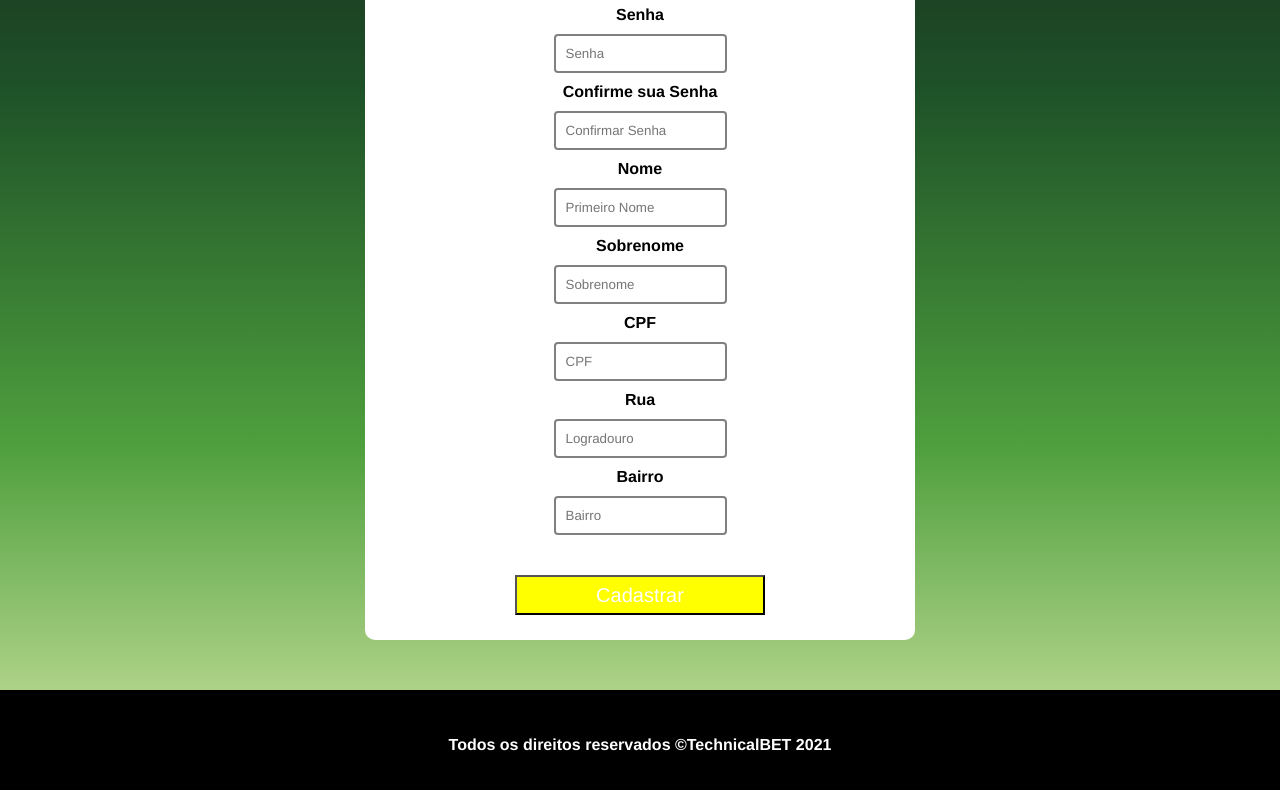
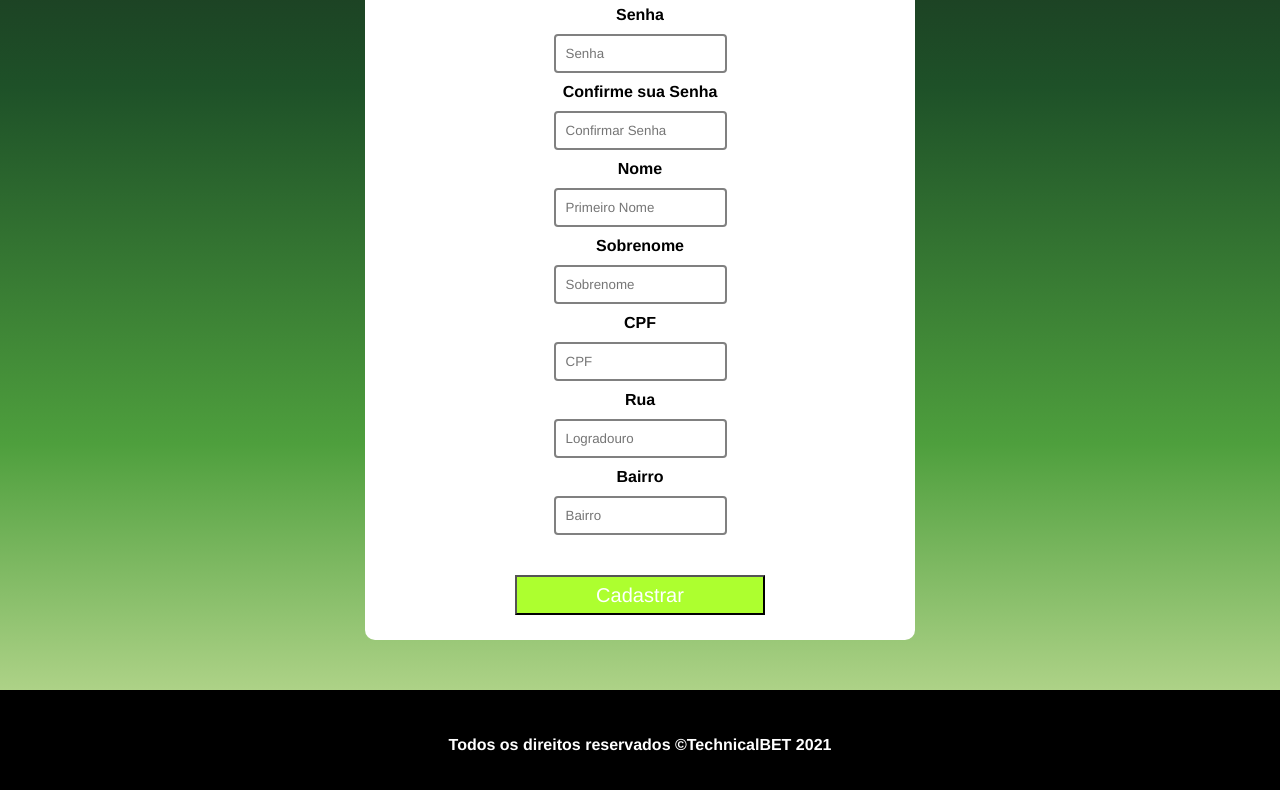
Before and after one commit to RodrigoRodriguesSilvaCampos/Projeto-Individual, a plain HTML site: page Site institucional/cadastro.html in a window 1280 px wide. In both pictures the pointer is over the button "Cadastrar". Shown: the part 269-1059 px from the top of the page. Drawn offline with Linux system fonts and the light colour scheme.

Commit message:
Hover no Botão

```diff
--- a/Site institucional/css/cadastro.css
+++ b/Site institucional/css/cadastro.css
@@ -119,7 +119,10 @@ a {
         width: 50%;
         cursor: pointer;
         font-size: 20px;
-
+        transition: 1s;
+}
+#btn_cad:hover {
+    background-color: greenyellow;
 }
 
 .footer{
```
